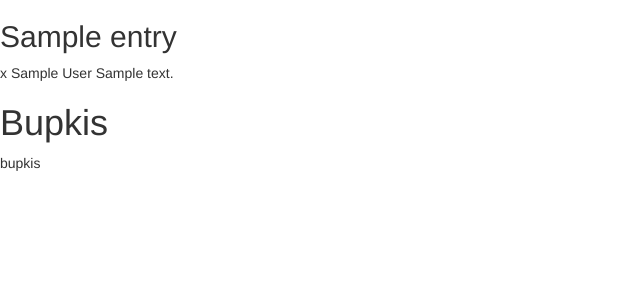
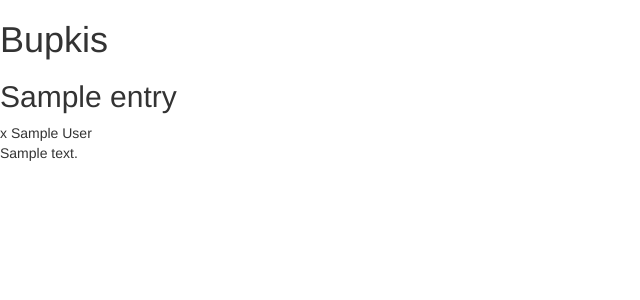
Before and after one commit to lysdexia/cthulog, a Python web app: template Cthulog/templates/index.html in a window 1280 px wide. Shown: the top 300 px of the page, without its empty margins (0-640 px from the left). Run offline with Jinja, Linux system fonts and the light colour scheme; the template is opened without the code that fills it: most values are stand-ins (such as "Sample title", 1, 10 or a date in 2020); some libraries are stand-ins or nearby versions.

Commit message:
working pretty well

```diff
--- a/Cthulog/templates/index.html
+++ b/Cthulog/templates/index.html
@@ -4,13 +4,12 @@
 {% endblock %}
 {% block content %}
 {% for entry in posts %}
+<h1>Bupkis</h1>
 <h2>{{ entry.title }}</h2>
-<div class="content">
+<div class="post">
 	<span class="stamp">{{ entry.stamp }}</span>
 	<span class="author">{{ entry.author }}</span>
-	{{ entry.content }}
+	<div class="content">{{ entry.content }}</div>
 </div>
 {% endfor %}
-<h1>Bupkis</h1>
-<p>bupkis</p>
 {% endblock %}
```
